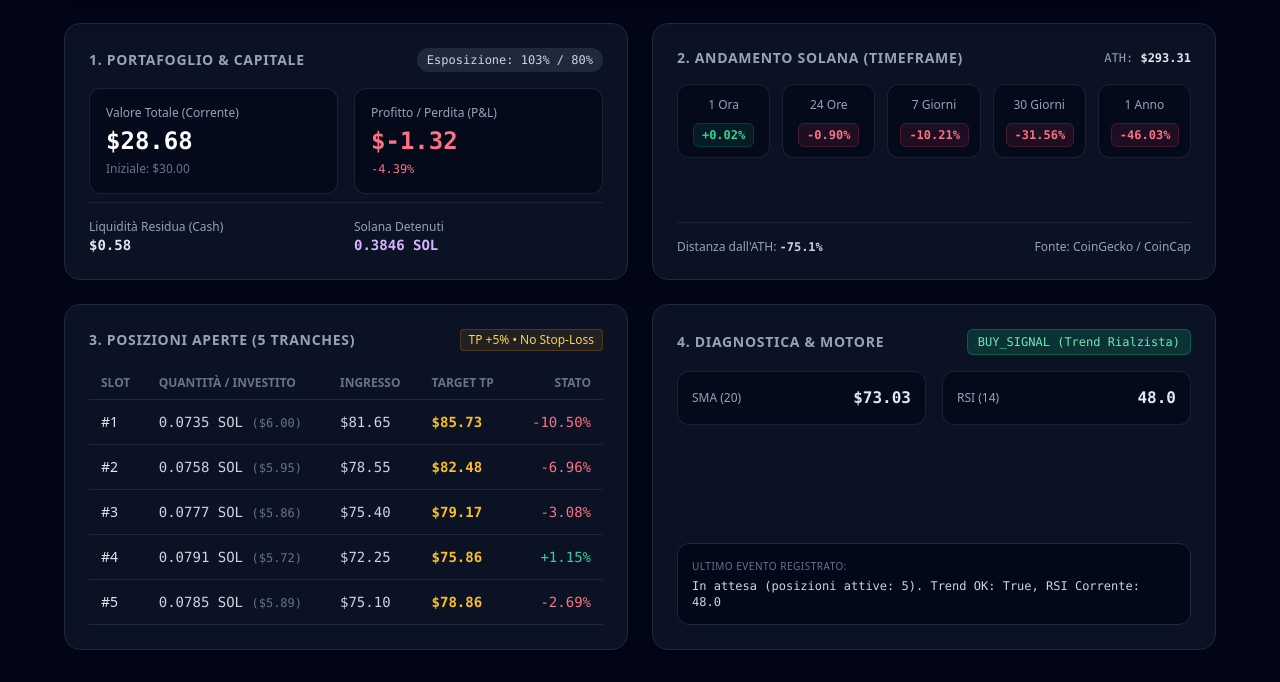
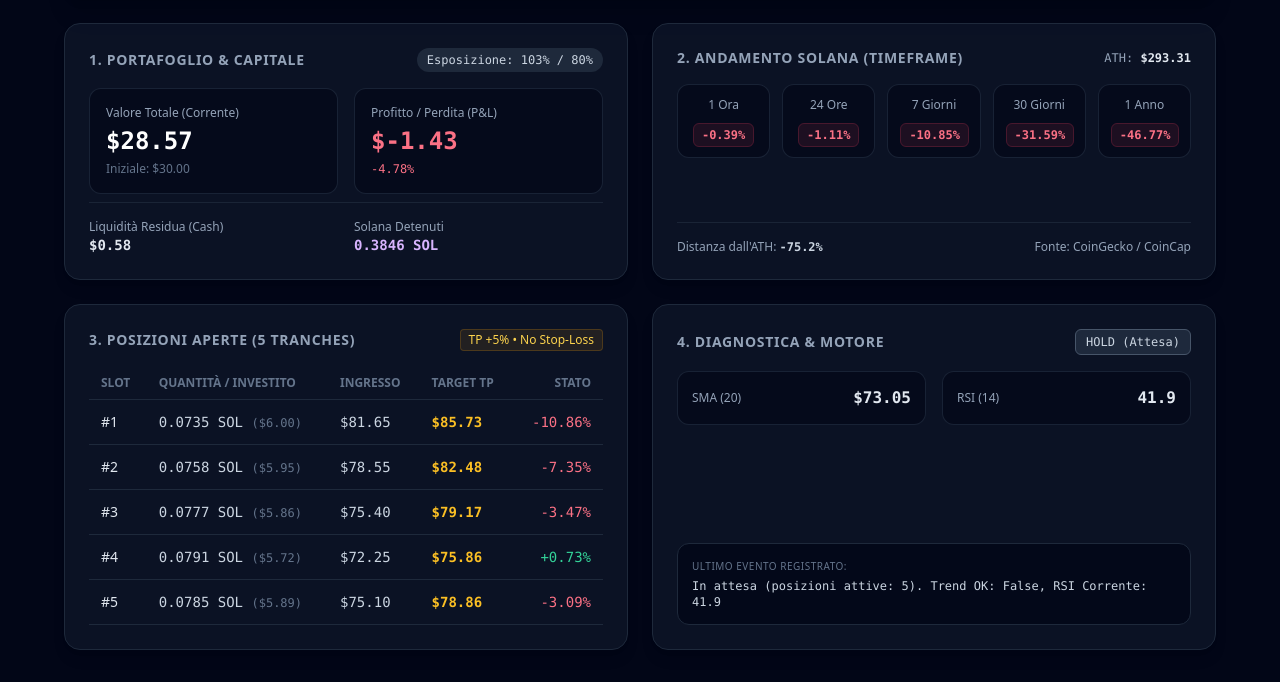
Before and after one commit to vbabb-hub/Unsolbot, a plain HTML site: page index.html in a window 1280 px wide. Shown: the part 133-815 px from the top of the page. Drawn offline with nearby package versions, Linux system fonts and the light colour scheme.

Commit message:
Update web dashboard and README [skip ci]

```diff
--- a/index.html
+++ b/index.html
@@ -20,8 +20,8 @@
                 </div>
             </div>
             <div class="mt-4 md:mt-0 text-left md:text-right">
-                <div class="text-2xl font-mono font-bold text-white">$73.08 <span class="text-xs font-sans font-normal text-slate-400">SOL/USD</span></div>
-                <div class="text-xs text-slate-500 font-mono">Aggiornato: 2026-11-19 23:56:01 UTC</div>
+                <div class="text-2xl font-mono font-bold text-white">$72.78 <span class="text-xs font-sans font-normal text-slate-400">SOL/USD</span></div>
+                <div class="text-xs text-slate-500 font-mono">Aggiornato: 2026-11-20 00:51:45 UTC</div>
             </div>
         </header>
 
@@ -38,13 +38,13 @@
                     <div class="grid grid-cols-2 gap-4 my-2">
                         <div class="bg-slate-950/60 p-4 rounded-xl border border-slate-800/80">
                             <div class="text-xs text-slate-400">Valore Totale (Corrente)</div>
-                            <div class="text-2xl font-mono font-bold text-white mt-1">$28.68</div>
+                            <div class="text-2xl font-mono font-bold text-white mt-1">$28.57</div>
                             <div class="text-xs text-slate-500 mt-1">Iniziale: $30.00</div>
                         </div>
                         <div class="bg-slate-950/60 p-4 rounded-xl border border-slate-800/80">
                             <div class="text-xs text-slate-400">Profitto / Perdita (P&L)</div>
-                            <div class="text-2xl font-mono font-bold text-rose-400 mt-1">$-1.32</div>
-                            <div class="text-xs font-mono text-rose-400 mt-1">-4.39%</div>
+                            <div class="text-2xl font-mono font-bold text-rose-400 mt-1">$-1.43</div>
+                            <div class="text-xs font-mono text-rose-400 mt-1">-4.78%</div>
                         </div>
                     </div>
                 </div>
@@ -70,28 +70,28 @@
                     <div class="grid grid-cols-3 sm:grid-cols-5 gap-3 my-4">
                         <div class="bg-slate-950/60 p-3 rounded-xl border border-slate-800/80 text-center">
                             <div class="text-xs text-slate-400 mb-2">1 Ora</div>
-                            <span class="px-2 py-1 rounded-md text-xs font-mono font-semibold border text-emerald-400 bg-emerald-500/10 border-emerald-500/20">+0.02%</span>
+                            <span class="px-2 py-1 rounded-md text-xs font-mono font-semibold border text-rose-400 bg-rose-500/10 border-rose-500/20">-0.39%</span>
                         </div>
                         <div class="bg-slate-950/60 p-3 rounded-xl border border-slate-800/80 text-center">
                             <div class="text-xs text-slate-400 mb-2">24 Ore</div>
-                            <span class="px-2 py-1 rounded-md text-xs font-mono font-semibold border text-rose-400 bg-rose-500/10 border-rose-500/20">-0.90%</span>
+                            <span class="px-2 py-1 rounded-md text-xs font-mono font-semibold border text-rose-400 bg-rose-500/10 border-rose-500/20">-1.11%</span>
                         </div>
                         <div class="bg-slate-950/60 p-3 rounded-xl border border-slate-800/80 text-center">
                             <div class="text-xs text-slate-400 mb-2">7 Giorni</div>
-                            <span class="px-2 py-1 rounded-md text-xs font-mono font-semibold border text-rose-400 bg-rose-500/10 border-rose-500/20">-10.21%</span>
+                            <span class="px-2 py-1 rounded-md text-xs font-mono font-semibold border text-rose-400 bg-rose-500/10 border-rose-500/20">-10.85%</span>
                         </div>
                         <div class="bg-slate-950/60 p-3 rounded-xl border border-slate-800/80 text-center">
                             <div class="text-xs text-slate-400 mb-2">30 Giorni</div>
-                            <span class="px-2 py-1 rounded-md text-xs font-mono font-semibold border text-rose-400 bg-rose-500/10 border-rose-500/20">-31.56%</span>
+                            <span class="px-2 py-1 rounded-md text-xs font-mono font-semibold border text-rose-400 bg-rose-500/10 border-rose-500/20">-31.59%</span>
                         </div>
                         <div class="bg-slate-950/60 p-3 rounded-xl border border-slate-800/80 text-center col-span-3 sm:col-span-1">
                             <div class="text-xs text-slate-400 mb-2">1 Anno</div>
-                            <span class="px-2 py-1 rounded-md text-xs font-mono font-semibold border text-rose-400 bg-rose-500/10 border-rose-500/20">-46.03%</span>
+                            <span class="px-2 py-1 rounded-md text-xs font-mono font-semibold border text-rose-400 bg-rose-500/10 border-rose-500/20">-46.77%</span>
                         </div>
                     </div>
                 </div>
                 <div class="pt-4 border-t border-slate-800/80 flex justify-between items-center text-xs text-slate-400">
-                    <span>Distanza dall'ATH: <strong class="font-mono text-slate-300">-75.1%</strong></span>
+                    <span>Distanza dall'ATH: <strong class="font-mono text-slate-300">-75.2%</strong></span>
                     <span>Fonte: CoinGecko / CoinCap</span>
                 </div>
             </section>
@@ -120,35 +120,35 @@
                 <td class="py-3 px-3 font-mono text-slate-300">0.0735 SOL <span class="text-xs text-slate-500">($6.00)</span></td>
                 <td class="py-3 px-3 font-mono text-slate-300">$81.65</td>
                 <td class="py-3 px-3 font-mono text-amber-400 font-semibold">$85.73</td>
-                <td class="py-3 px-3 font-mono text-rose-400 text-right">-10.50%</td>
+                <td class="py-3 px-3 font-mono text-rose-400 text-right">-10.86%</td>
             </tr>
             <tr class="border-b border-slate-800 hover:bg-slate-800/40 transition">
                 <td class="py-3 px-3 font-medium text-slate-200">#2</td>
                 <td class="py-3 px-3 font-mono text-slate-300">0.0758 SOL <span class="text-xs text-slate-500">($5.95)</span></td>
                 <td class="py-3 px-3 font-mono text-slate-300">$78.55</td>
                 <td class="py-3 px-3 font-mono text-amber-400 font-semibold">$82.48</td>
-                <td class="py-3 px-3 font-mono text-rose-400 text-right">-6.96%</td>
+                <td class="py-3 px-3 font-mono text-rose-400 text-right">-7.35%</td>
             </tr>
             <tr class="border-b border-slate-800 hover:bg-slate-800/40 transition">
                 <td class="py-3 px-3 font-medium text-slate-200">#3</td>
                 <td class="py-3 px-3 font-mono text-slate-300">0.0777 SOL <span class="text-xs text-slate-500">($5.86)</span></td>
                 <td class="py-3 px-3 font-mono text-slate-300">$75.40</td>
                 <td class="py-3 px-3 font-mono text-amber-400 font-semibold">$79.17</td>
-                <td class="py-3 px-3 font-mono text-rose-400 text-right">-3.08%</td>
+                <td class="py-3 px-3 font-mono text-rose-400 text-right">-3.47%</td>
             </tr>
             <tr class="border-b border-slate-800 hover:bg-slate-800/40 transition">
                 <td class="py-3 px-3 font-medium text-slate-200">#4</td>
                 <td class="py-3 px-3 font-mono text-slate-300">0.0791 SOL <span class="text-xs text-slate-500">($5.72)</span></td>
                 <td class="py-3 px-3 font-mono text-slate-300">$72.25</td>
                 <td class="py-3 px-3 font-mono text-amber-400 font-semibold">$75.86</td>
-                <td class="py-3 px-3 font-mono text-emerald-400 text-right">+1.15%</td>
+                <td class="py-3 px-3 font-mono text-emerald-400 text-right">+0.73%</td>
             </tr>
             <tr class="border-b border-slate-800 hover:bg-slate-800/40 transition">
                 <td class="py-3 px-3 font-medium text-slate-200">#5</td>
                 <td class="py-3 px-3 font-mono text-slate-300">0.0785 SOL <span class="text-xs text-slate-500">($5.89)</span></td>
                 <td class="py-3 px-3 font-mono text-slate-300">$75.10</td>
                 <td class="py-3 px-3 font-mono text-amber-400 font-semibold">$78.86</td>
-                <td class="py-3 px-3 font-mono text-rose-400 text-right">-2.69%</td>
+                <td class="py-3 px-3 font-mono text-rose-400 text-right">-3.09%</td>
             </tr>
                         </tbody>
                     </table>
@@ -160,22 +160,22 @@
                 <div>
                     <div class="flex items-center justify-between mb-4">
                         <h2 class="text-sm font-semibold uppercase tracking-wider text-slate-400">4. Diagnostica & Motore</h2>
-                        <span class="text-xs px-2.5 py-1 rounded-md border font-mono bg-emerald-500/20 text-emerald-300 border-emerald-500/30">BUY_SIGNAL (Trend Rialzista)</span>
+                        <span class="text-xs px-2.5 py-1 rounded-md border font-mono bg-slate-700/50 text-slate-300 border-slate-600">HOLD (Attesa)</span>
                     </div>
                     <div class="grid grid-cols-2 gap-4 mb-4">
                         <div class="bg-slate-950/60 p-3.5 rounded-xl border border-slate-800/80 flex justify-between items-center">
                             <span class="text-xs text-slate-400">SMA (20)</span>
-                            <span class="font-mono font-semibold text-slate-200">$73.03</span>
+                            <span class="font-mono font-semibold text-slate-200">$73.05</span>
                         </div>
                         <div class="bg-slate-950/60 p-3.5 rounded-xl border border-slate-800/80 flex justify-between items-center">
                             <span class="text-xs text-slate-400">RSI (14)</span>
-                            <span class="font-mono font-semibold text-slate-200">48.0</span>
+                            <span class="font-mono font-semibold text-slate-200">41.9</span>
                         </div>
                     </div>
                 </div>
                 <div class="bg-slate-950/80 p-3.5 rounded-xl border border-slate-800 text-xs font-mono text-slate-300">
                     <span class="text-slate-500 block mb-1 uppercase font-sans text-[10px] tracking-wider">Ultimo Evento Registrato:</span>
-                    In attesa (posizioni attive: 5). Trend OK: True, RSI Corrente: 48.0
+                    In attesa (posizioni attive: 5). Trend OK: False, RSI Corrente: 41.9
                 </div>
             </section>
 
--- a/src/portfolio.json
+++ b/src/portfolio.json
@@ -33,5 +33,5 @@
             "tp": 78.855
         }
     ],
-    "prev_rsi": 48.03104345900435
+    "prev_rsi": 41.9346512898358
 }
```
Also changed, not shown: 1 other file.
